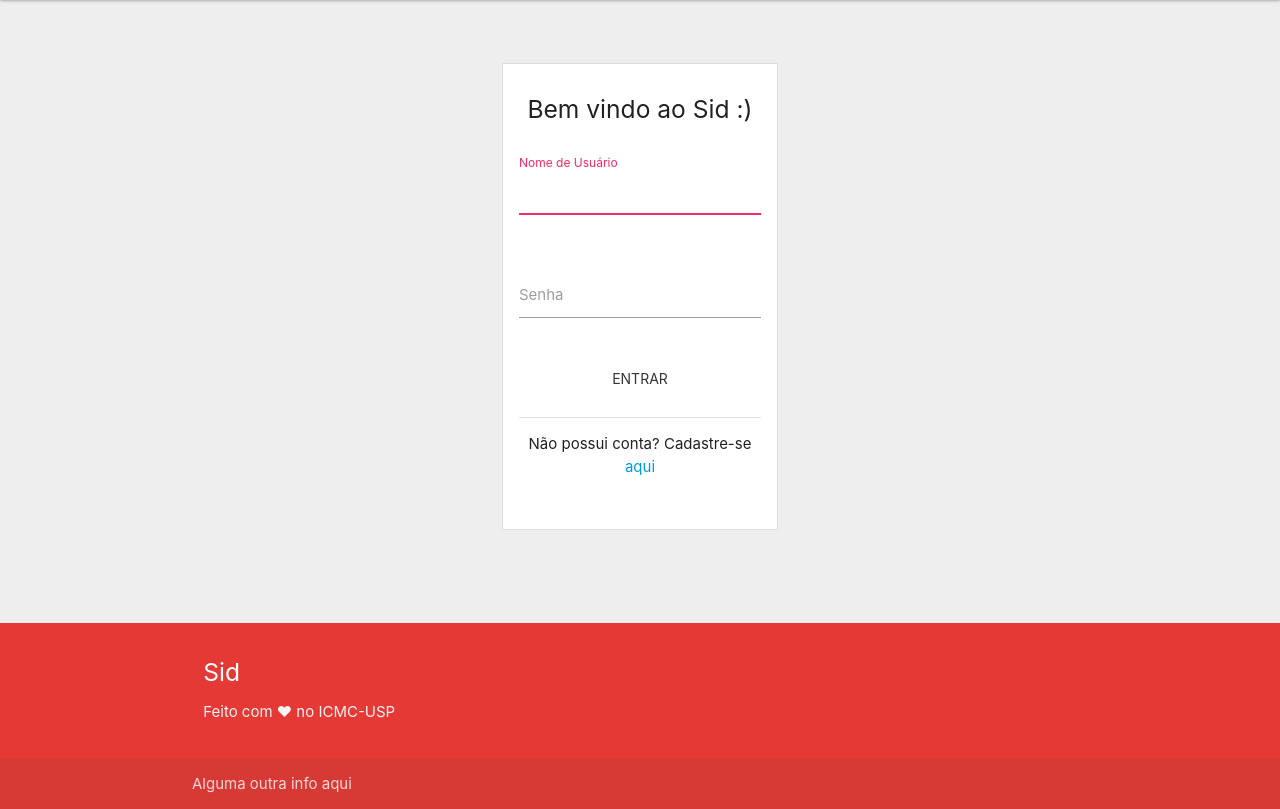
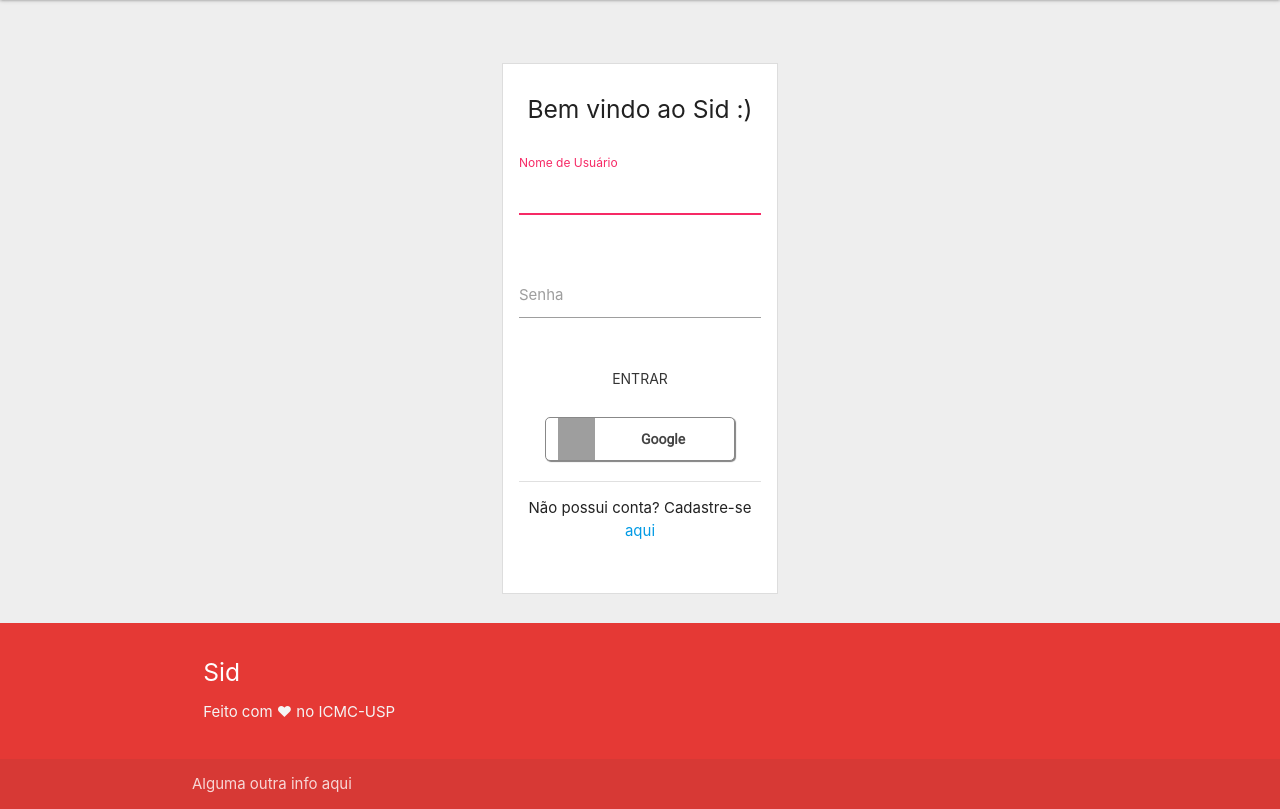
Before and after one commit to rgeurgas/Sid, a Django app: page /auth/login/ in a window 1280 px wide. Shown: the part 65-874 px from the top of the page. Run offline with Django 3.2, Linux system fonts and the light colour scheme; some libraries are stand-ins or nearby versions; grey boxes are pictures that could not be loaded.

Commit message:
Google login

```diff
--- /dev/null
+++ b/course/static/course/css/googlebtn.css
@@ -0,0 +1,38 @@
+#customBtn {
+  display: inline-block;
+  background: white;
+  color: #444;
+  width: 190px;
+  border-radius: 5px;
+  border: thin solid #888;
+  box-shadow: 1px 1px 1px grey;
+  white-space: nowrap;
+}
+
+#customBtn:hover {
+  cursor: pointer;
+}
+
+span.label {
+  font-family: serif;
+  font-weight: normal;
+}
+
+span.icon {
+  background: url('https://developers.google.com/identity/sign-in/g-normal.png') transparent 5px 50% no-repeat;
+  display: inline-block;
+  vertical-align: middle;
+  width: 42px;
+  height: 42px;
+}
+
+span.buttonText {
+  display: inline-block;
+  vertical-align: middle;
+  padding-left: 42px;
+  padding-right: 42px;
+  font-size: 14px;
+  font-weight: bold;
+  /* Use the Roboto font that is loaded in the <head> */
+  font-family: 'Roboto', sans-serif;
+}
--- a/course/templates/base.html
+++ b/course/templates/base.html
@@ -7,9 +7,12 @@
 	<link rel="stylesheet" href="https://cdnjs.cloudflare.com/ajax/libs/materialize/1.0.0-beta/css/materialize.min.css">
 	<link href="{% static "course/css/style.css" %}" rel="stylesheet">
 	<link href="{% static "course/css/estilo.css" %}" rel="stylesheet">
+	<link href="{% static "course/css/googlebtn.css" %}" rel="stylesheet">
 	<link href="https://fonts.googleapis.com/icon?family=Material+Icons" rel="stylesheet">
+    <link href="https://fonts.googleapis.com/css?family=Roboto" rel="stylesheet" type="text/css">
 	<script src="https://ajax.googleapis.com/ajax/libs/jquery/3.3.1/jquery.min.js"></script>
     <script src="https://cdnjs.cloudflare.com/ajax/libs/materialize/1.0.0-beta/js/materialize.min.js"></script>
+	<script src="https://apis.google.com/js/api:client.js"></script>
     <script type="text/javascript" src="{% static "course/scripts/init.js" %}"></script>
 </head>
 
--- a/mysite/urls.py
+++ b/mysite/urls.py
@@ -17,12 +17,31 @@ from django.contrib import admin
 from django.urls import re_path, include
 from django.conf import settings
 from django.conf.urls.static import static
+from django.conf.urls import include, url
+
+from importlib import import_module
+from allauth.socialaccount import providers
+from allauth import app_settings
 
 from course import views
+
 
 urlpatterns = [
     re_path(r'^admin/', admin.site.urls),
     re_path(r'^', include('course.urls'), name='course'),
     re_path(r'^auth/', include('registration.urls'), name='auth'),
     re_path(r'^media/(?P<path>uploads/[0-9]{4}/[0-9]{2}/[0-9]{2}/.{1,100})', views.download, name='downloads'),
+    re_path(r'^/', include('allauth.urls')),
 ] + static(settings.MEDIA_URL, document_root=settings.MEDIA_ROOT)
+
+if app_settings.SOCIALACCOUNT_ENABLED:
+    urlpatterns += [url(r'^social/', include('allauth.socialaccount.urls'))]
+
+for provider in providers.registry.get_list():
+    try:
+        prov_mod = import_module(provider.get_package() + '.urls')
+    except ImportError:
+        continue
+    prov_urlpatterns = getattr(prov_mod, 'urlpatterns', None)
+    if prov_urlpatterns:
+        urlpatterns += prov_urlpatterns
--- a/registration/templates/registration/login.html
+++ b/registration/templates/registration/login.html
@@ -39,6 +39,14 @@
   						</button>
         			</div>
         		</div>
+            <div class="row center">
+              <div onClick="var dualScreenLeft = window.screenLeft != undefined ? window.screenLeft : window.screenX; var dualScreenTop = window.screenTop != undefined ? window.screenTop : window.screenY; var width = window.innerWidth ? window.innerWidth : document.documentElement.clientWidth ? document.documentElement.clientWidth : screen.width; var height = window.innerHeight ? window.innerHeight : document.documentElement.clientHeight ? document.documentElement.clientHeight : screen.height; var left = ((width / 2) - (600 / 2)) + dualScreenLeft; var top = ((height / 2) - (800 / 2)) + dualScreenTop; var newWindow = window.open('{% url 'google_login' %}', 'Login', 'scrollbars=yes, width=' + 600 + ', height=' + 800 + ', top=' + top + ', left=' + left); if (window.focus) { newWindow.focus(); } return false;">
+                <div id="customBtn" class="customGPlusSignIn">
+                  <span class="icon"></span>
+                  <span class="buttonText">Google</span>
+                </div>
+              </div>
+            </div>
         		<div class="divider"></div>
         		<div class="row">
         			<div class="col s12">
--- a/requirements.txt
+++ b/requirements.txt
@@ -2,3 +2,7 @@ Django
 django-extensions
 psycopg2-binary
 Pillow
+python-openid
+requests
+requests-oauthlib
+django-allauth
```
Also changed, not shown: mysite/settings.py (+16 -0 lines), registration/adapters.py (added, +7 -0 lines), course/static/course/scripts/init.js (line endings or trailing spaces).
